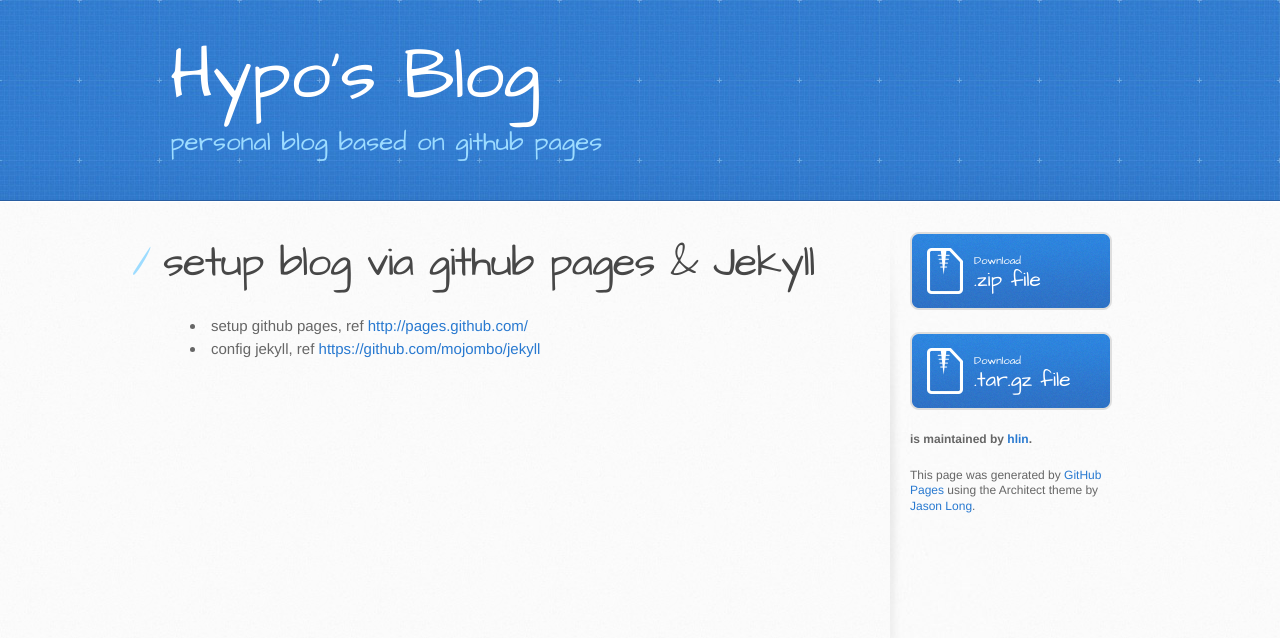
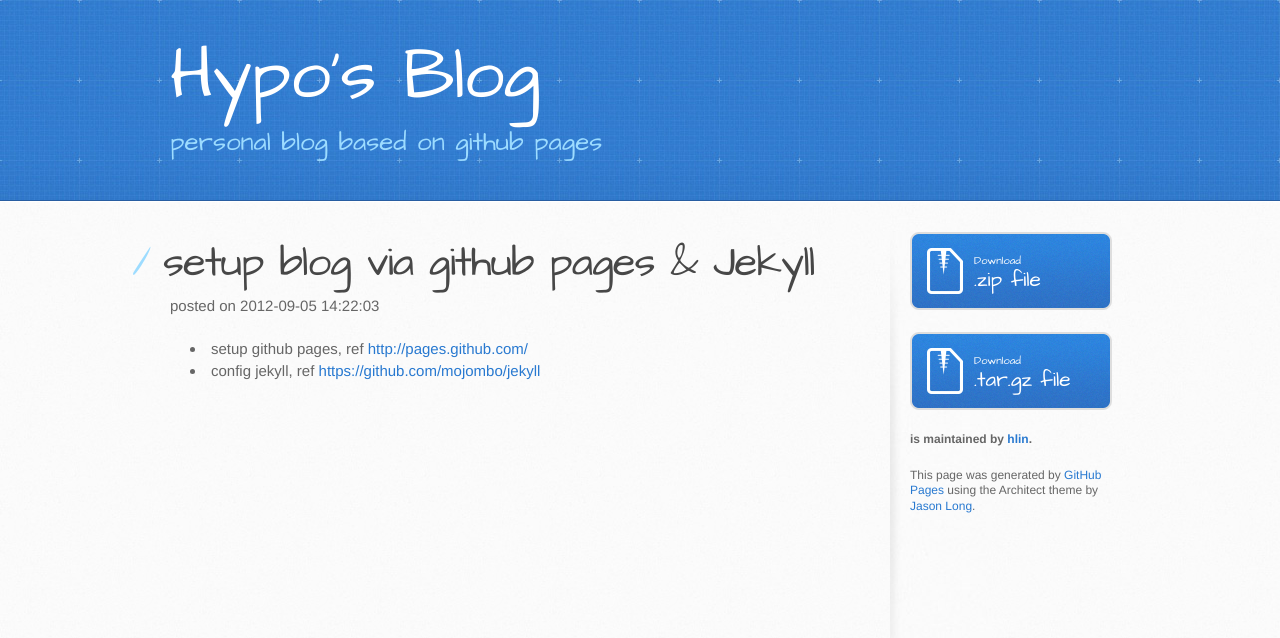
Before and after one commit to hlin/hlin.github.io, a Jekyll site: the page built from _posts/2012-09-05-setup-blog-via-github-pages-and-jekyll.md, in a window 1280 px wide. Shown: the top 638 px of the page. Built offline with Jekyll 4.4.1, drawn with Linux system fonts in a browser that asks for light colours.

Commit message:
show post time

```diff
--- a/_layouts/post.html
+++ b/_layouts/post.html
@@ -4,6 +4,7 @@
 
 <div id="post">
     <h1>{{ page.title }}</h1>
+    <p><span>posted on {{ page.date | date:'%Y-%m-%d %H:%M:%S' }}</span></p>
     <p>
     {% if page.categories.size > 0 %}categories: {{ page.categories }}{% endif %}
     {% if page.tags.size > 0 %}tags: {% for tag in page.tags %}{{ tag }} {% endfor %}{% endif %}
--- a/_posts/2012-09-05-setup-blog-via-github-pages-and-jekyll.md
+++ b/_posts/2012-09-05-setup-blog-via-github-pages-and-jekyll.md
@@ -1,6 +1,7 @@
 ---
 layout: post
-title: setup blog via github pages & Jekyll
+title:  setup blog via github pages & Jekyll
+date:   2012-09-05 14:22:03
 ---
 
 - setup github pages, ref <http://pages.github.com/>
```
